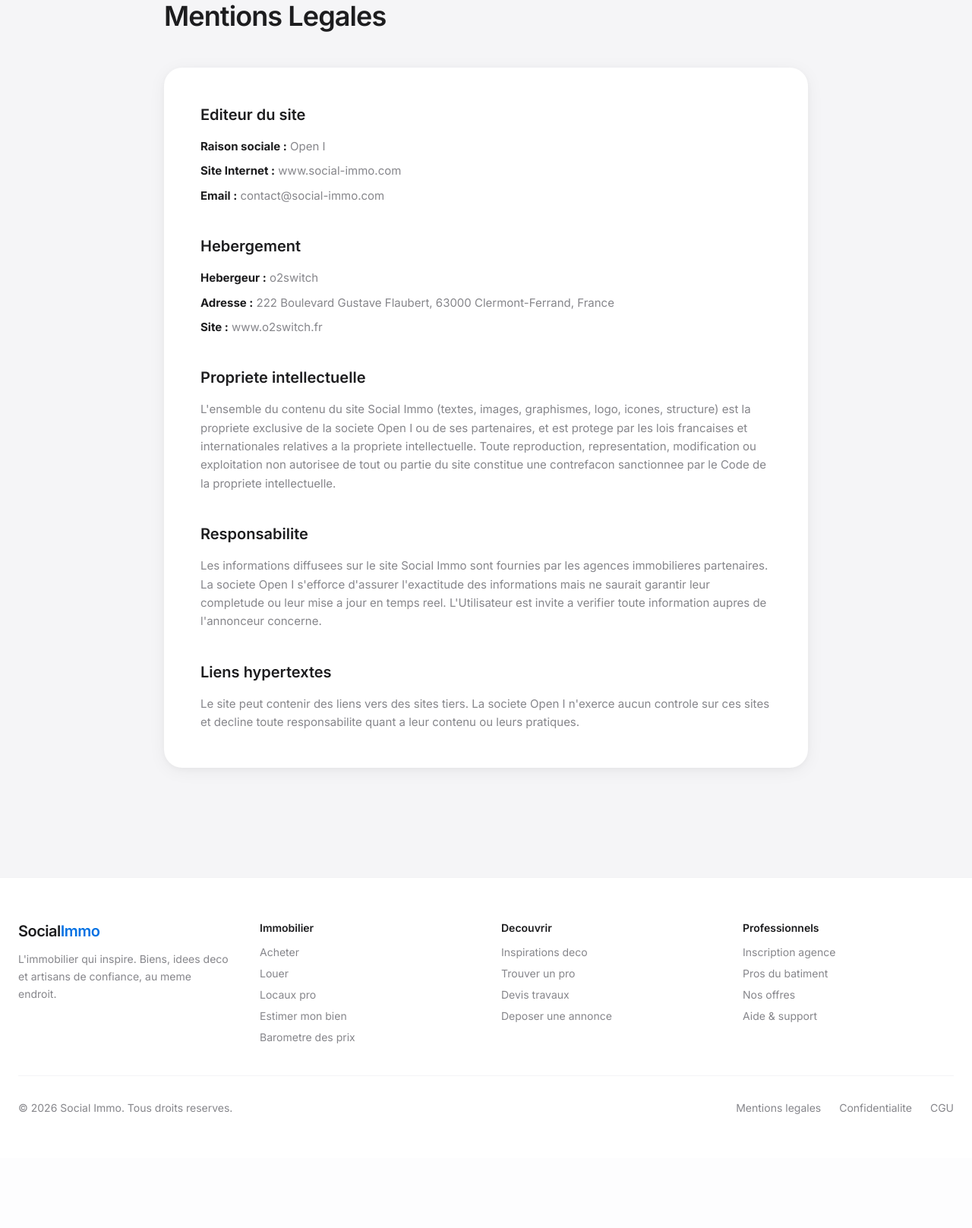
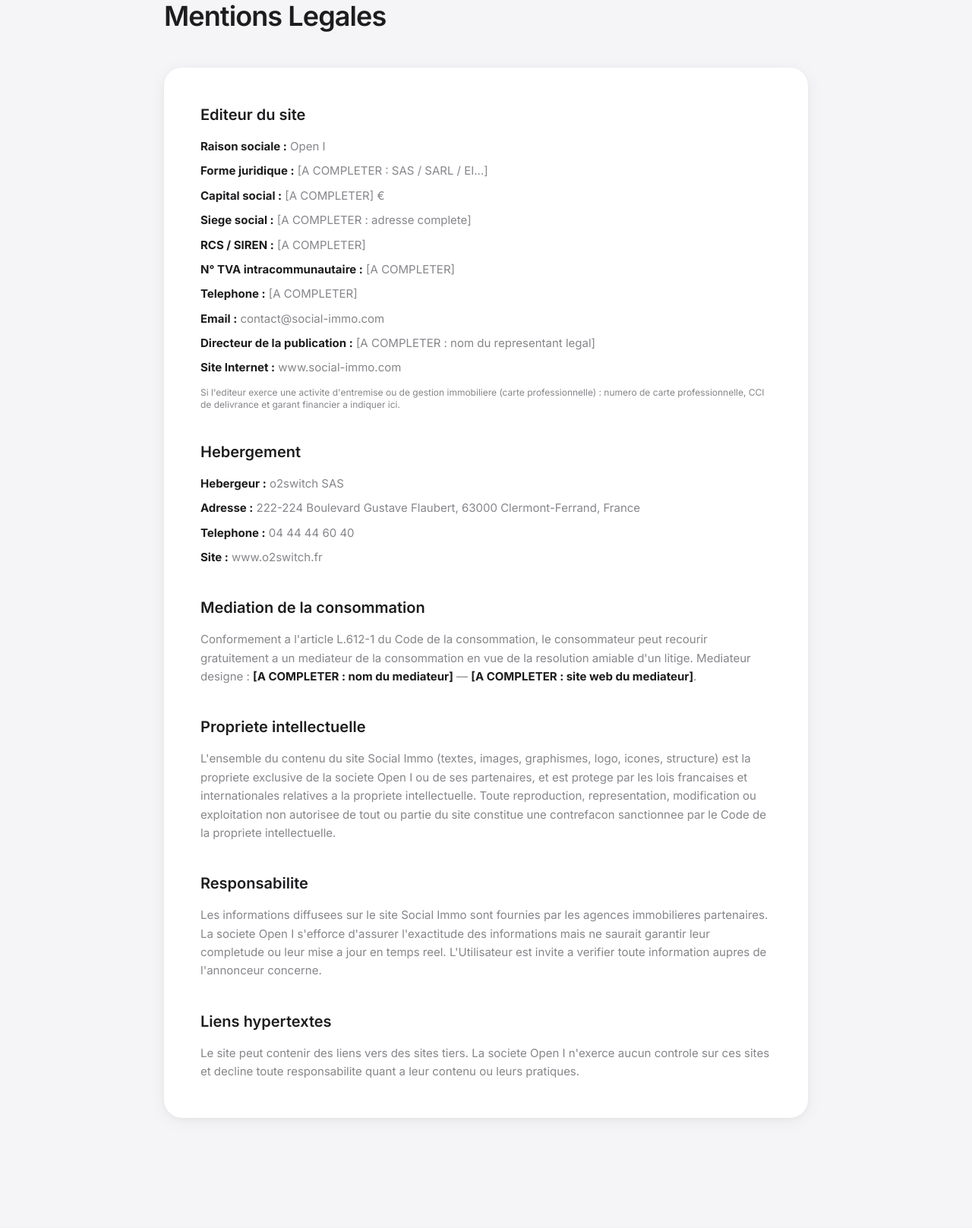
Before and after one commit to CharlT24/social-immo, a Django app: page /mentions-legales/ in a window 1280 px wide. Shown: the part 136-1753 px from the top of the page at 76% size. Before the commit the page ends 1603 px from the top, so only its background shows below. Run offline with Django 5.2, Linux system fonts and the light colour scheme; data comes from the database, SQL or seed files in the repository.

Commit message:
Conformite legale — lot 2 : mentions legales, tarifs, RGPD, avis
- Mentions legales : structure complete LCEN (forme juridique, capital,
  siege, RCS, TVA, tel, directeur de publication, tel hebergeur) avec
  champs [A COMPLETER] + section mediateur de la consommation
- Tarifs : prix TTC affiches (indicatifs, a aligner sur Stripe) + mention
  CGV et renonciation au droit de retractation (L.221-28)
- Devis : notice RGPD (donnees transmises a 3 artisans)
- Confidentialite : destinataires completes (Stripe + transfert hors UE,
  artisans, conseillers)
- Avis pros : mention de non-verification d'achat, date, moderation
  (L.111-7-2)

47 tests verts. Pages legales OK.

Co-Authored-By: Claude Fable 5 <noreply@anthropic.com>

```diff
--- a/templates/listings/confidentialite.html
+++ b/templates/listings/confidentialite.html
@@ -70,8 +70,9 @@
             <div class="space-y-2 text-apple-gray">
                 <p>Vos donnees ne sont pas vendues a des tiers. Elles peuvent etre partagees avec :</p>
                 <ul class="list-disc list-inside space-y-1 pl-2">
-                    <li>Les agences immobilieres partenaires, uniquement lors d'une prise de contact initiee par vous</li>
-                    <li>Notre hebergeur (o2switch) pour le fonctionnement technique du Site</li>
+                    <li>Les agences, conseillers et professionnels concernes, uniquement lors d'une prise de contact ou d'une demande initiee par vous (contact d'annonce, demande de devis transmise a jusqu'a 3 artisans de votre departement, demande d'estimation)</li>
+                    <li>Stripe, notre prestataire de paiement, pour le traitement des abonnements (des donnees peuvent etre transferees hors UE, encadrees par les clauses contractuelles types)</li>
+                    <li>Notre hebergeur (o2switch, en France) pour le fonctionnement technique du Site</li>
                     <li>Les autorites competentes en cas d'obligation legale</li>
                 </ul>
             </div>
--- a/templates/listings/demande_devis.html
+++ b/templates/listings/demande_devis.html
@@ -62,6 +62,11 @@
                 class="w-full bg-purple-600 text-white font-semibold py-4 px-6 rounded-2xl hover:bg-purple-700 transition-colors shadow-lg shadow-purple-500/20">
             Recevoir mes devis gratuits
         </button>
+        <p class="text-[11px] text-apple-gray text-center mt-3">
+            Vos coordonnees (nom, email, telephone) seront transmises a jusqu'a 3 professionnels de votre
+            departement afin qu'ils vous recontactent. Traitement conforme a notre
+            <a href="{% url 'listings:confidentialite' %}" class="text-apple-blue hover:underline">politique de confidentialite</a>.
+        </p>
         {% else %}
         <a href="{% url 'account_login' %}?next={% url 'listings:demande_devis' %}"
            class="block text-center w-full bg-purple-600 text-white font-semibold py-4 px-6 rounded-2xl hover:bg-purple-700 transition-colors shadow-lg shadow-purple-500/20">
--- a/templates/listings/mentions_legales.html
+++ b/templates/listings/mentions_legales.html
@@ -15,18 +15,37 @@
             <h2 class="text-xl font-semibold mb-4">Editeur du site</h2>
             <div class="space-y-2 text-apple-gray">
                 <p><strong class="text-apple-text">Raison sociale :</strong> Open I</p>
+                <p><strong class="text-apple-text">Forme juridique :</strong> [A COMPLETER : SAS / SARL / EI...]</p>
+                <p><strong class="text-apple-text">Capital social :</strong> [A COMPLETER] €</p>
+                <p><strong class="text-apple-text">Siege social :</strong> [A COMPLETER : adresse complete]</p>
+                <p><strong class="text-apple-text">RCS / SIREN :</strong> [A COMPLETER]</p>
+                <p><strong class="text-apple-text">N° TVA intracommunautaire :</strong> [A COMPLETER]</p>
+                <p><strong class="text-apple-text">Telephone :</strong> [A COMPLETER]</p>
+                <p><strong class="text-apple-text">Email :</strong> contact@social-immo.com</p>
+                <p><strong class="text-apple-text">Directeur de la publication :</strong> [A COMPLETER : nom du representant legal]</p>
                 <p><strong class="text-apple-text">Site Internet :</strong> www.social-immo.com</p>
-                <p><strong class="text-apple-text">Email :</strong> contact@social-immo.com</p>
             </div>
+            <p class="text-xs text-apple-gray mt-3">Si l'editeur exerce une activite d'entremise ou de gestion immobiliere (carte professionnelle) : numero de carte professionnelle, CCI de delivrance et garant financier a indiquer ici.</p>
         </section>
 
         <section>
             <h2 class="text-xl font-semibold mb-4">Hebergement</h2>
             <div class="space-y-2 text-apple-gray">
-                <p><strong class="text-apple-text">Hebergeur :</strong> o2switch</p>
-                <p><strong class="text-apple-text">Adresse :</strong> 222 Boulevard Gustave Flaubert, 63000 Clermont-Ferrand, France</p>
+                <p><strong class="text-apple-text">Hebergeur :</strong> o2switch SAS</p>
+                <p><strong class="text-apple-text">Adresse :</strong> 222-224 Boulevard Gustave Flaubert, 63000 Clermont-Ferrand, France</p>
+                <p><strong class="text-apple-text">Telephone :</strong> 04 44 44 60 40</p>
                 <p><strong class="text-apple-text">Site :</strong> www.o2switch.fr</p>
             </div>
+        </section>
+
+        <section>
+            <h2 class="text-xl font-semibold mb-4">Mediation de la consommation</h2>
+            <p class="text-apple-gray">
+                Conformement a l'article L.612-1 du Code de la consommation, le consommateur peut recourir
+                gratuitement a un mediateur de la consommation en vue de la resolution amiable d'un litige.
+                Mediateur designe : <strong class="text-apple-text">[A COMPLETER : nom du mediateur]</strong> —
+                <strong class="text-apple-text">[A COMPLETER : site web du mediateur]</strong>.
+            </p>
         </section>
 
         <section>
--- a/templates/listings/pro_profil.html
+++ b/templates/listings/pro_profil.html
@@ -173,7 +173,8 @@
 
     <!-- Avis Section -->
     <div class="bg-white rounded-2xl shadow-apple p-8">
-        <h2 class="text-2xl font-bold text-apple-text mb-6">Avis</h2>
+        <h2 class="text-2xl font-bold text-apple-text mb-1">Avis</h2>
+        <p class="text-xs text-apple-gray mb-6">Avis publies par des utilisateurs connectes ayant contacte ce professionnel, affiches par date. Ils ne font pas l'objet d'une verification de l'achat ; tout avis peut etre signale et modere.</p>
 
         <!-- Average rating display -->
         <div class="flex items-center gap-4 mb-8 pb-8 border-b border-gray-100">
```
Also changed, not shown: templates/listings/tarifs.html (+10 -0 lines).
